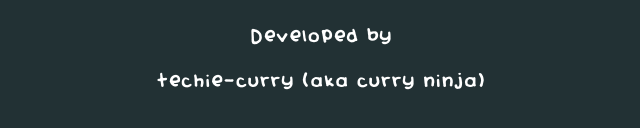
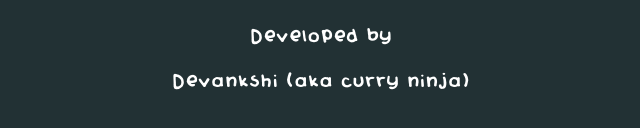
Before and after one commit to curry-dev/curry-ninja, a plain HTML site: page index.html in a window 1280 px wide. Shown: the part 3071-3199 px from the top of the page, 319-959 px from the left. Drawn offline with Linux system fonts and the light colour scheme.

Commit message:
changed name of dev

```diff
--- a/index.html
+++ b/index.html
@@ -237,7 +237,7 @@
       </div>
 
       <div class="credits">
-        <p>Developed by<br>techie-curry (aka curry ninja)</p>
+        <p>Developed by<br>Devankshi (aka curry ninja)</p>
       </div>
 
     </div>
```
